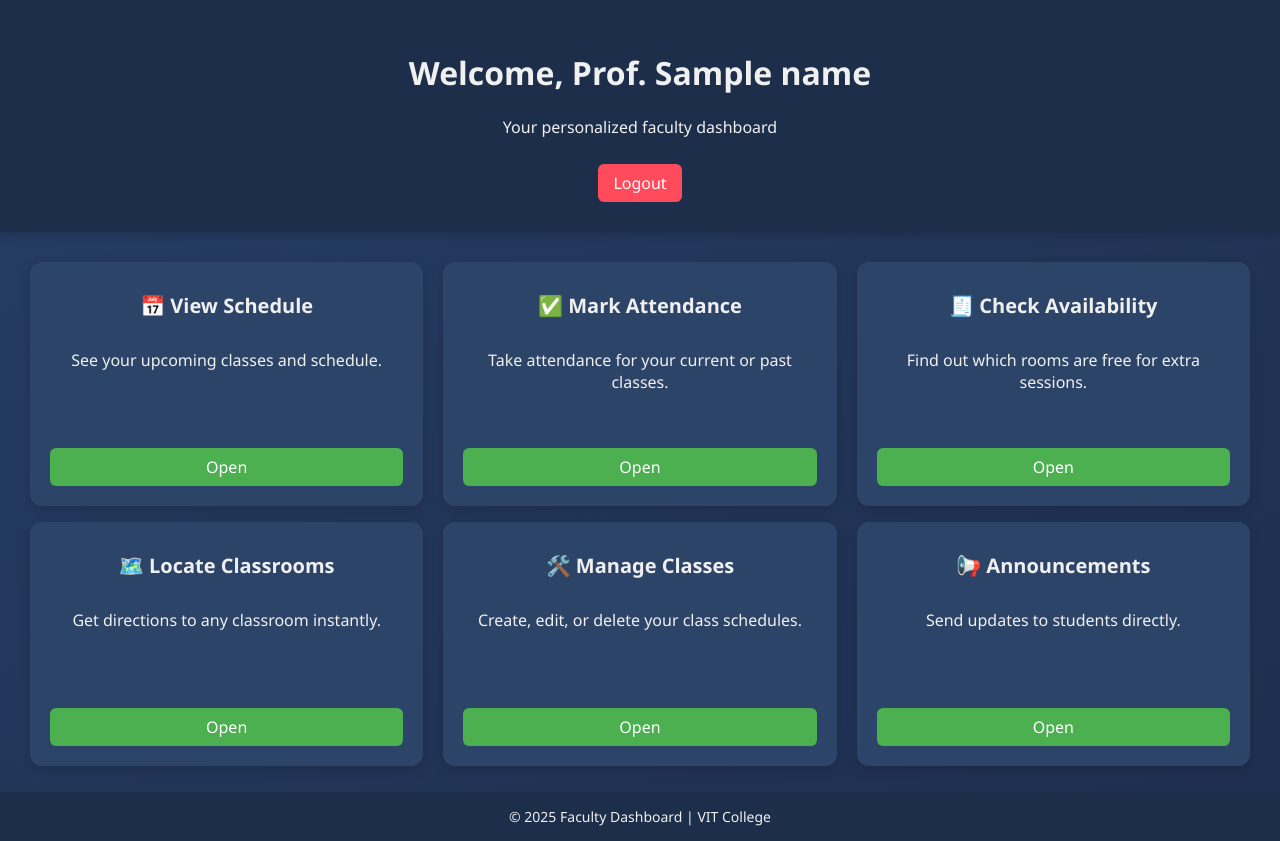
After one commit to AADi2oo6/ASEP_sem2, a Django app: template ASEP2/templates/facalty_dashboard.html in a window 1280 px wide. The commit adds this page. Run offline with Django 5.2, Linux system fonts and the light colour scheme; the template is opened without the code that fills it: most values are stand-ins (such as "Sample title", 1, 10 or a date in 2020).

Commit message:
dashboard and student Shedule added

```diff
--- /dev/null
+++ b/ASEP2/static/css/faculty_dashboard.css
@@ -0,0 +1,100 @@
+/* Reset & Base Layout */
+html, body {
+    height: 100%;
+    margin: 0;
+    display: flex;
+    flex-direction: column;
+    font-family: 'Segoe UI', sans-serif;
+    background: linear-gradient(145deg, #263d64, #1e2f4f);
+    color: #f0f0f0;
+  }
+
+  /* Header styling */
+  .dashboard-header {
+    text-align: center;
+    padding: 30px 0;
+    background-color: #1c2e4a;
+    box-shadow: 0 2px 10px rgba(0, 0, 0, 0.2);
+  }
+
+  /* Dashboard content grid */
+  .dashboard-grid {
+    display: grid;
+    grid-template-columns: repeat(3, 1fr); /* Default: 3 cards per row */
+    gap: 20px;
+    padding: 30px;
+    flex: 1;
+    align-items: stretch;
+  }
+
+  /* Card style */
+  .card {
+    display: flex;
+    flex-direction: column;
+    justify-content: space-between;
+    background-color: #2d4469;
+    border-radius: 12px;
+    padding: 20px;
+    text-align: center;
+    transition: transform 0.2s ease;
+    box-shadow: 0 4px 12px rgba(0, 0, 0, 0.15);
+    height: 85%;
+    min-height: 200px;
+  }
+
+  .card h3 {
+    margin-top: 10px;
+    font-size: 20px;
+  }
+
+  .card p {
+    margin: 10px 0 15px;
+    min-height: 50px;
+    flex-grow: 1;
+  }
+
+  .card a {
+    background-color: #4caf50;
+    padding: 8px 16px;
+    color: white;
+    border-radius: 6px;
+    text-decoration: none;
+    margin-top: auto;
+  }
+
+  .card:hover {
+    transform: translateY(-5px);
+  }
+
+  /* Logout button */
+  .logout-btn {
+    display: inline-block;
+    margin-top: 10px;
+    padding: 8px 15px;
+    background: #ff4b5c;
+    color: #fff;
+    border-radius: 6px;
+    text-decoration: none;
+  }
+
+  /* Footer fix */
+  footer {
+    text-align: center;
+    padding: 15px;
+    font-size: 14px;
+    background-color: #1c2e4a;
+    margin-top: auto;
+  }
+
+  /* Responsive Behavior */
+  @media (max-width: 1024px) {
+    .dashboard-grid {
+      grid-template-columns: repeat(2, 1fr); /* Tablet */
+    }
+  }
+
+  @media (max-width: 600px) {
+    .dashboard-grid {
+      grid-template-columns: 1fr; /* Mobile */
+    }
+  }
--- /dev/null
+++ b/ASEP2/templates/facalty_dashboard.html
@@ -0,0 +1,58 @@
+{% extends "student_dashboard.html" %}
+{% block title %}
+<title>Student Dashboard</title>
+{% endblock title %}
+
+{% block head %}
+{% load static %}
+    <link rel="stylesheet" href="{% static 'css/faculty_dashboard.css' %}">
+{% endblock head %}
+
+
+{% block body %}
+<div class="dashboard-header">
+    <h1>Welcome, Prof. {{ name }}</h1>
+    <p>Your personalized faculty dashboard</p>
+    <a href="{% url 'logout' %}" class="logout-btn">Logout</a>
+</div>
+
+  <div class="dashboard-grid">
+    <div class="card">
+      <h3>📅 View Schedule</h3>
+      <p>See your upcoming classes and schedule.</p>
+      <a href="">Open</a>
+    </div>
+
+    <div class="card">
+      <h3>✅ Mark Attendance</h3>
+      <p>Take attendance for your current or past classes.</p>
+      <a href="">Open</a>
+    </div>
+
+    <div class="card">
+      <h3>🧾 Check Availability</h3>
+      <p>Find out which rooms are free for extra sessions.</p>
+      <a href="">Open</a>
+    </div>
+
+    <div class="card">
+      <h3>🗺️ Locate Classrooms</h3>
+      <p>Get directions to any classroom instantly.</p>
+      <a href="">Open</a>
+    </div>
+
+    <div class="card">
+      <h3>🛠️ Manage Classes</h3>
+      <p>Create, edit, or delete your class schedules.</p>
+      <a href="">Open</a>
+    </div>
+
+    <div class="card">
+      <h3>📢 Announcements</h3>
+      <p>Send updates to students directly.</p>
+      <a href="">Open</a>
+    </div>
+  </div>
+
+  <footer>© 2025 Faculty Dashboard | VIT College</footer>
+{% endblock body %}
--- a/ASEP2/templates/index.html
+++ b/ASEP2/templates/index.html
@@ -77,8 +77,8 @@
         {% csrf_token %}
         <label for="role">I am a:</label>
         <select id="role" name= 'role' required>
-          <option value="student">Student</option>
-          <option value="faculty">Faculty</option>
+          <option value="Student">Student</option>
+          <option value="Faculty">Faculty</option>
         </select>
 
         <label for="username">Username:</label>
--- /dev/null
+++ b/ASEP2/templates/student_dashboard.html
@@ -0,0 +1,58 @@
+<!DOCTYPE html>
+<html lang="en">
+<head>
+  <meta charset="UTF-8" />
+  <meta name="viewport" content="width=device-width, initial-scale=1.0"/>
+    {% block title %}
+    <title>Student Dashboard</title>
+    {% endblock title %}
+
+
+{% block head %}
+
+    {% load static %}
+    <link rel="stylesheet" href="{% static 'css/student_dashboard.css' %}">
+{% endblock head %}
+
+</head>
+{% block body %}
+
+<body>
+    <header class="dashboard-header">
+    <h1>Welcome, {{ name }}</h1>
+    <p>Your personalized student dashboard</p>
+    <a href="{% url 'index' %}" class="logout-btn">Logout</a>
+  </header>
+
+  <section class="dashboard-grid">
+    <div class="card">
+      📅 <h3>View Schedule</h3>
+      <p>Check your daily class routine and timing.</p>
+      <a href="/student_schedule/">Open</a>
+    </div>
+
+    <div class="card">
+      ✅ <h3>Check Availability</h3>
+      <p>See which classrooms are currently free.</p>
+      <a href="">Open</a>
+    </div>
+
+    <div class="card">
+      🧑‍🏫 <h3>Who's Teaching</h3>
+      <p>Know which faculty is teaching in each room.</p>
+      <a href="">Open</a>
+    </div>
+
+    <div class="card">
+      🗺️ <h3>Locate Classrooms</h3>
+      <p>Find directions to your classroom.</p>
+      <a href="">Open</a>
+    </div>
+</section>
+
+<footer>
+    <p>© 2025 Student Dashboard | VIT College</p>
+</footer>
+{% endblock body %}
+</body>
+</html>
```
Also changed, not shown: ASEP2/ASEP2/settings.py (+12 -7 lines), ASEP2/ASEP2/urls.py (+5 -2 lines), ASEP2/ASEP2/views.py (+56 -16 lines), ASEP2/login/admin.py (+6 -2 lines), ASEP2/login/models.py (+11 -1 lines), ASEP2/static/css/schedule.css (added, +90 -0 lines), ASEP2/static/css/student_dashboard.css (added, +92 -0 lines), ASEP2/templates/student_schedule.html (added, +59 -0 lines), ASEP2/db.sqlite3, ASEP2/login/migrations/0002_flogin_login_branch_login_div.py (added), ASEP2/login/migrations/0003_remove_login_role.py (added).
